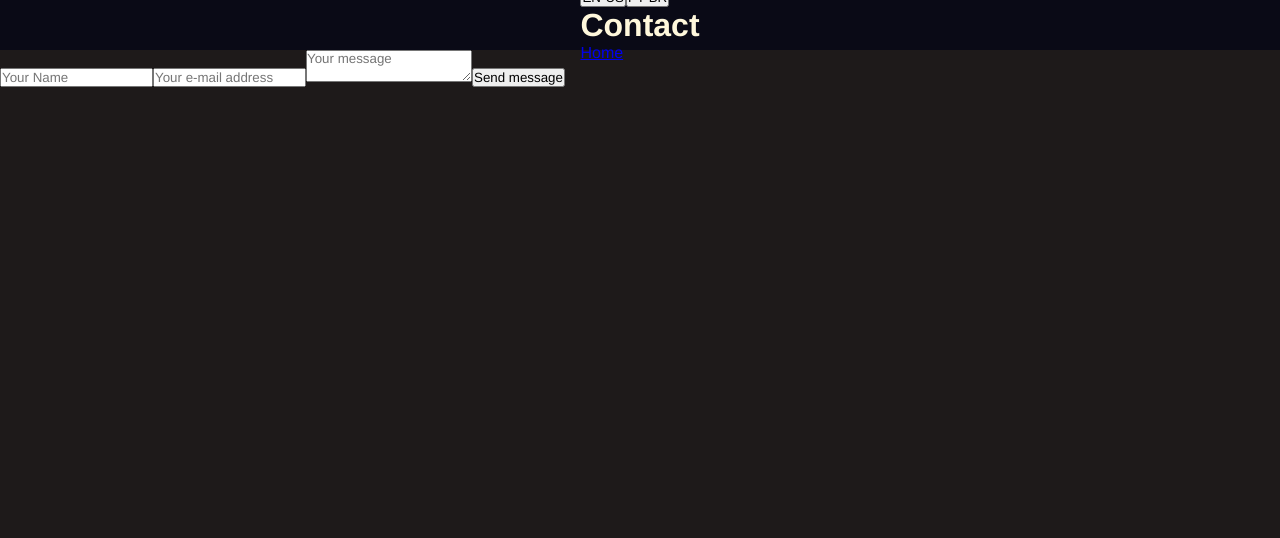
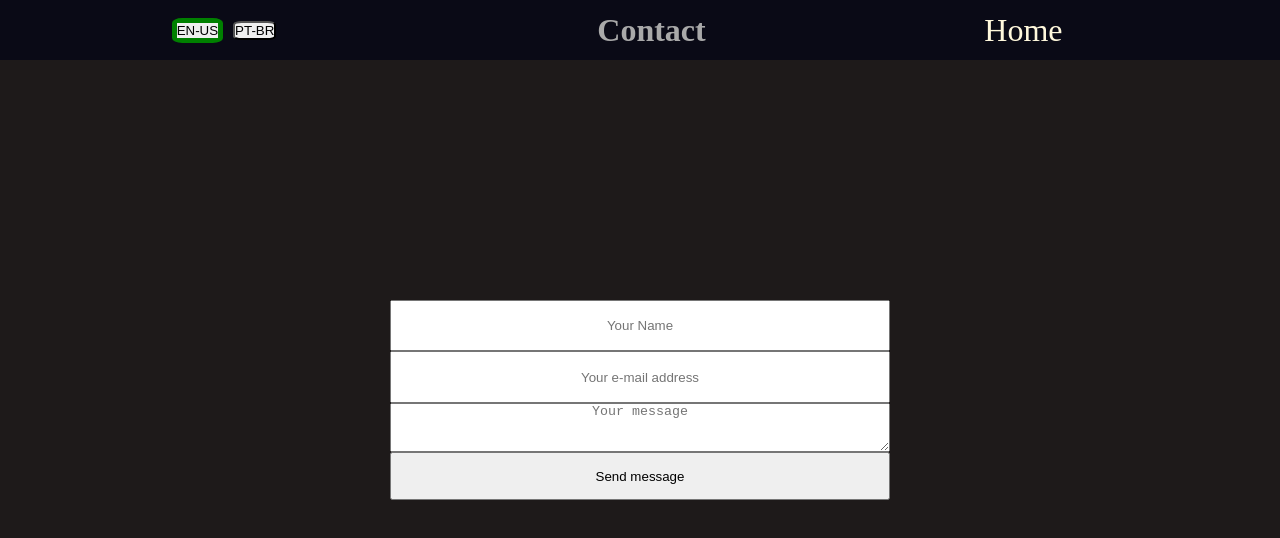
Before and after one commit to JoaoPedroLage/JoaoPedroLage.github.io, a React (Create React App) app: page /contact in a window 1280 px wide. Shown: the top 538 px of the page. Built offline with nearby package versions, Linux system fonts and the light colour scheme.

Commit message:
feat: add styles to pages

```diff
--- a/src/css/styles.css
+++ b/src/css/styles.css
@@ -1,14 +1,17 @@
 * {
   padding: 0;
   margin: 0;
-
-  font-family: Helvetica, Arial, sans-serif;
 }
 
 body {
   width: 100%;
   height: 100%;
   background-color: #1e1a1a;
+}
+
+h1 {
+  padding: 20px;
+  color: darkgray;
 }
 
 header {
@@ -18,18 +21,30 @@ header {
   -webkit-box-align: center;
       -ms-flex-align: center;
           align-items: center;
-  -webkit-box-pack: center;
-      -ms-flex-pack: center;
-          justify-content: center;
-  height: 50px;
+  -webkit-box-pack: _;
+      -ms-flex-pack: _;
+          justify-content: _;
+  width: 100%;
+  height: 60px;
+  position: fixed;
+  scroll-behavior: smooth;
   background-color: #0a0a16;
 }
 
-header h1 {
-  color: cornsilk;
+header .nav-header {
+  display: -webkit-box;
+  display: -ms-flexbox;
+  display: flex;
+  -webkit-box-align: center;
+      -ms-flex-align: center;
+          align-items: center;
+  -webkit-box-pack: _;
+      -ms-flex-pack: _;
+          justify-content: _;
+  width: 65%;
 }
 
-.main-content {
+header .nav-language-buttons {
   display: -webkit-box;
   display: -ms-flexbox;
   display: flex;
@@ -39,15 +54,251 @@ header h1 {
   -webkit-box-pack: center;
       -ms-flex-pack: center;
           justify-content: center;
-  padding-top: 200px;
+  width: 35%;
 }
 
-.main-content section {
-  width: 800px;
-  border: 1px solid green;
+header .nav-language-buttons button {
+  margin: 5px;
+  border-radius: 20%;
 }
 
-.main-content h3 {
+header .nav-language-buttons button.selected-btn {
+  border: solid 5px green;
+}
+
+header .nav-language-buttons button:hover {
+  color: #a5a5a5;
+  cursor: pointer;
+}
+
+header .nav-home {
+  text-align: center;
+  width: 50%;
+}
+
+header .nav-links {
+  width: 50%;
+}
+
+header .nav-links ul {
+  display: -webkit-box;
+  display: -ms-flexbox;
+  display: flex;
+  -webkit-box-align: center;
+      -ms-flex-align: center;
+          align-items: center;
+  -webkit-box-pack: space-evenly;
+      -ms-flex-pack: space-evenly;
+          justify-content: space-evenly;
+}
+
+header a {
+  color: cornsilk;
+  text-decoration: none;
+  font-size: 32px;
+}
+
+header a:hover {
+  color: #a5a5a5;
+  text-decoration: none;
+  cursor: pointer;
+}
+
+.home {
+  display: -webkit-box;
+  display: -ms-flexbox;
+  display: flex;
+  -webkit-box-align: center;
+      -ms-flex-align: center;
+          align-items: center;
+  -webkit-box-pack: center;
+      -ms-flex-pack: center;
+          justify-content: center;
+  padding-top: 100px;
+}
+
+.home img {
+  width: 25%;
+}
+
+.about-content {
+  display: -webkit-box;
+  display: -ms-flexbox;
+  display: flex;
+  -webkit-box-align: center;
+      -ms-flex-align: center;
+          align-items: center;
+  -webkit-box-pack: center;
+      -ms-flex-pack: center;
+          justify-content: center;
+  -webkit-box-orient: vertical;
+  -webkit-box-direction: normal;
+      -ms-flex-direction: column;
+          flex-direction: column;
+  padding-top: 300px;
+  padding-bottom: 400px;
   color: darkgray;
 }
+
+.about-content section {
+  height: 100%;
+}
+
+.about-content p {
+  font-size: 30px;
+}
+
+.skills-content {
+  display: -webkit-box;
+  display: -ms-flexbox;
+  display: flex;
+  -webkit-box-align: center;
+      -ms-flex-align: center;
+          align-items: center;
+  -webkit-box-pack: center;
+      -ms-flex-pack: center;
+          justify-content: center;
+  -webkit-box-orient: vertical;
+  -webkit-box-direction: normal;
+      -ms-flex-direction: column;
+          flex-direction: column;
+  padding-top: 75px;
+  padding-bottom: 400px;
+}
+
+.skills-content h2 {
+  color: darkgray;
+  padding-bottom: 50px;
+}
+
+.skills-content section {
+  display: -webkit-box;
+  display: -ms-flexbox;
+  display: flex;
+  -webkit-box-align: center;
+      -ms-flex-align: center;
+          align-items: center;
+  -webkit-box-pack: center;
+      -ms-flex-pack: center;
+          justify-content: center;
+  -webkit-box-orient: vertical;
+  -webkit-box-direction: normal;
+      -ms-flex-direction: column;
+          flex-direction: column;
+  padding-top: _;
+  padding-bottom: _;
+}
+
+.skills-content img {
+  height: 80px;
+  padding: 10px;
+}
+
+.portfolio-content {
+  display: -webkit-box;
+  display: -ms-flexbox;
+  display: flex;
+  -webkit-box-align: center;
+      -ms-flex-align: center;
+          align-items: center;
+  -webkit-box-pack: center;
+      -ms-flex-pack: center;
+          justify-content: center;
+  -webkit-box-orient: vertical;
+  -webkit-box-direction: normal;
+      -ms-flex-direction: column;
+          flex-direction: column;
+  padding-top: 75px;
+  padding-bottom: _;
+}
+
+.portfolio-content section p {
+  color: #a5a5a5;
+  font-size: xx-large;
+  height: 830px;
+}
+
+.nav-to-home-contact {
+  display: -webkit-box;
+  display: -ms-flexbox;
+  display: flex;
+  -webkit-box-align: center;
+      -ms-flex-align: center;
+          align-items: center;
+  -webkit-box-pack: space-evenly;
+      -ms-flex-pack: space-evenly;
+          justify-content: space-evenly;
+  -webkit-box-orient: horizontal;
+  -webkit-box-direction: normal;
+      -ms-flex-direction: row;
+          flex-direction: row;
+  width: 100%;
+}
+
+.contact {
+  display: -webkit-box;
+  display: -ms-flexbox;
+  display: flex;
+  -webkit-box-align: center;
+      -ms-flex-align: center;
+          align-items: center;
+  -ms-flex-pack: distribute;
+      justify-content: space-around;
+  -webkit-box-orient: horizontal;
+  -webkit-box-direction: normal;
+      -ms-flex-direction: row;
+          flex-direction: row;
+  width: 65%;
+}
+
+.contact nav {
+  width: 20%;
+}
+
+.contact-form {
+  display: -webkit-box;
+  display: -ms-flexbox;
+  display: flex;
+  -webkit-box-align: center;
+      -ms-flex-align: center;
+          align-items: center;
+  -webkit-box-pack: _;
+      -ms-flex-pack: _;
+          justify-content: _;
+  -webkit-box-orient: vertical;
+  -webkit-box-direction: normal;
+      -ms-flex-direction: column;
+          flex-direction: column;
+  padding-top: 300px;
+  padding-bottom: _;
+  color: #a5a5a5;
+  width: 100%;
+}
+
+.contact-form form {
+  display: -webkit-box;
+  display: -ms-flexbox;
+  display: flex;
+  -webkit-box-orient: vertical;
+  -webkit-box-direction: normal;
+      -ms-flex-direction: column;
+          flex-direction: column;
+  text-align: center;
+  width: 500px;
+  height: 200px;
+}
+
+.contact-form form input {
+  text-align: center;
+  height: 50px;
+}
+
+.contact-form form textarea {
+  text-align: center;
+  height: 50px;
+}
+
+.contact-form form button {
+  height: 50px;
+}
 /*# sourceMappingURL=styles.css.map */
--- a/src/css/styles.scss
+++ b/src/css/styles.scss
@@ -1,7 +1,13 @@
-@mixin flexCenter {
+@mixin flex($align-items, $justify-content) {
   display: flex;
-  align-items: center;
-  justify-content: center;
+  align-items: $align-items;
+  justify-content: $justify-content;
+}
+
+@mixin card($padding-top, $padding-bottom) {
+  flex-direction: column;
+  padding-top: $padding-top;
+  padding-bottom: $padding-bottom;
 }
 
 * {
@@ -16,29 +22,167 @@ body {
   background-color: rgb(30, 26, 26);
 }
 
+h1 {
+  padding: 20px;
+  color: darkgray;
+}
+
+
 header {
-  @include flexCenter();
-
-  height: 50px;
+  @include flex(center, _);
+  width: 100%;
+  height: 60px;
+  position: fixed;
+  scroll-behavior: smooth;
   background-color: rgb(10, 10, 22);
 
-  h1 {
-    color: cornsilk;
+  .nav-header {
+    @include flex(center, _);
+    width: 65%;
   }
 
+  .nav-language-buttons {
+    @include flex(center, center);
+    width: 35%;
+
+    button {
+      margin: 5px;
+      border-radius: 20%;
+    }
+
+    button.selected-btn {
+      border: solid 5px green;
+    }
+
+    button:hover {
+      color: rgb(165, 165, 165);
+      cursor: pointer;
+    }
+  }
+
+  .nav-home {
+    text-align: center;
+    width: 50%
+  }
+
+  .nav-links {
+    width: 50%;
+      ul {
+      @include flex(center, space-evenly);
+    }
+  }
+
+  a {
+    color: cornsilk;
+    text-decoration: none;
+    font-size: 32px;
+  }
+
+  a:hover {
+    color: rgb(165, 165, 165);
+    text-decoration: none;
+    cursor: pointer;
+  }
 }
 
-.main-content {
-@include flexCenter();
+.home {
+  @include flex(center, center);
+  padding-top: 100px;
 
-  padding-top: 200px;
+  img {
+    width: 25%;
+  }
+}
+
+.about-content {
+  @include flex(center, center);
+  @include card(300px, 400px);
+
+  color: darkgray;
 
   section {
-    width: 800px;
-    border: 1px solid green ;
+    height: 100%;
   }
 
-  h3 {
-    color: darkgray;
+  p {
+    font-size: 30px;
   }
 }
+
+.skills-content {
+  @include flex(center, center);
+  @include card(75px, 400px);
+
+  h2 {
+    color: darkgray;
+    padding-bottom: 50px;
+  }
+
+  section {
+    @include flex(center, center);
+    @include card(_, _);
+  }
+
+  img {
+    height: 80px;
+    padding: 10px;
+  }
+}
+
+.portfolio-content {
+  @include flex(center, center);
+  @include card(75px, _);
+
+  section {
+    p {
+      color:rgb(165, 165, 165);
+      font-size: xx-large;
+      height: 830px;
+    }
+  }
+}
+
+.nav-to-home-contact {
+  @include flex(center, space-evenly);
+  flex-direction: row;
+  width: 100%;
+}
+
+.contact {
+  @include flex(center, space-around);
+  flex-direction: row;
+  width: 65%;
+
+  nav {
+    width: 20%;
+  }
+}
+
+.contact-form {
+  @include flex(center, _);
+  @include card(300px, _);
+  color: rgb(165, 165, 165);
+  width: 100%;
+
+  form {
+    display: flex;
+    flex-direction: column;
+    text-align: center;
+    width: 500px;
+    height: 200px;
+
+    input {
+      text-align: center;
+      height: 50px;
+    }
+
+    textarea {
+      text-align: center;
+      height: 50px;
+    }
+
+    button {
+      height: 50px;
+    }
+  }
+}
```
Also changed, not shown: 1 other file (tests, documents, lock files or other folders).
